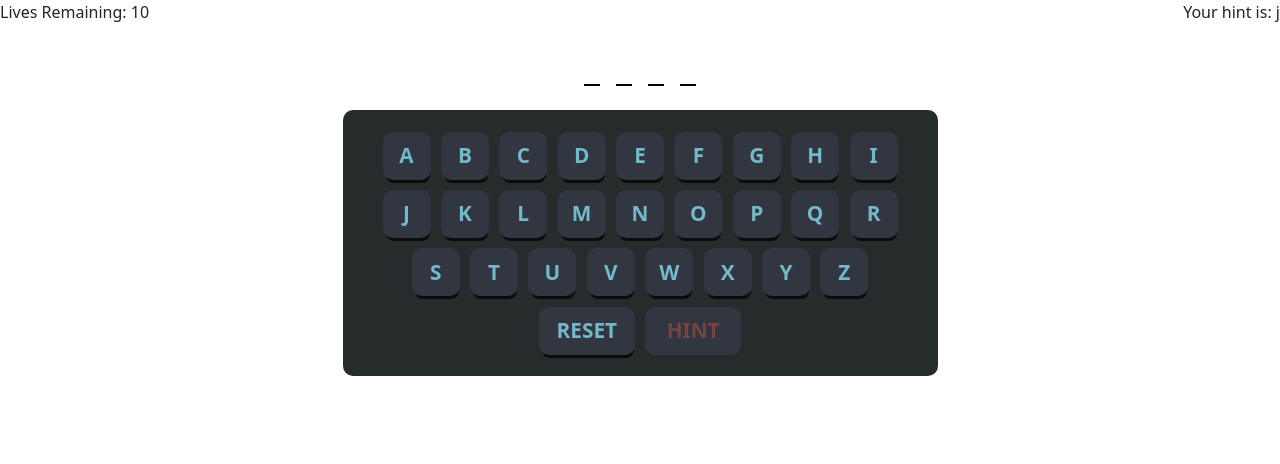
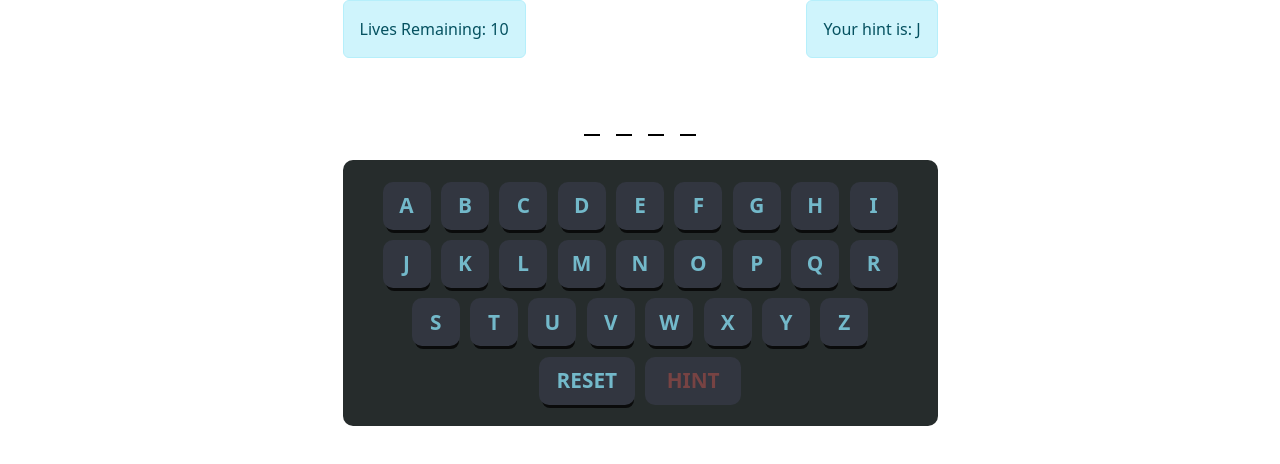
Before and after one commit to JVJS1/hangman, a plain HTML site: page index.html in a window 1280 px wide. Both pictures are taken after a click on the button "HINT". Drawn offline with nearby package versions, Linux system fonts and the light colour scheme.

Commit message:
style labels

```diff
--- a/css/style.css
+++ b/css/style.css
@@ -88,6 +88,8 @@ margin: 0 auto;
     flex-direction: row;
     align-items: center;
     justify-content: space-between;
+    max-width: 595px;
+    margin: 0 auto;
 }
 
 button.keyboardKey:disabled,
--- a/index.html
+++ b/index.html
@@ -12,12 +12,12 @@
   <body>
     <main>
       <section id="statusIndicator" class="statusIndicator">
-        <span>
+        <span class = "alert alert-info">
           <span>Lives Remaining: </span>
           <span id="livesCounter"></span>
         </span>
 
-        <span id="hintContainer"></span>
+        <span id="hintContainer"  class = "invisible"></span>
       </section>
       <section id="hiddenWord" class="hiddenWord"></section>
 
--- a/js/index.js
+++ b/js/index.js
@@ -5,6 +5,7 @@ const winMessage = "Congratulaions! You won!";
 const winCssClasses = "alert alert-success";
 const loseMessage = "I'm sorry... You're out of lives...";
 const loseCssClasses = "alert alert-danger";
+const hintCssClass = "alert alert-info";
 const words = ["java", "html", "javascript", "css", "python"];
 let guesses = [];
 let wordToGuess = undefined;
@@ -29,12 +30,13 @@ function displayHint() {
     const remainingLetters = [];
     for (const letter of wordToGuess) {
         if (!guesses.includes(letter)){
-            remainingLetters.push(letter);
+            remainingLetters.push(letter.toUpperCase());
         }
     }
     const hintIndex = getRandomInt(remainingLetters.length);
 
     const hintContainer = document.getElementById("hintContainer");
+    hintContainer.className = hintCssClass;
     hintContainer.innerText = `Your hint is: ${remainingLetters[hintIndex]}`;
     const hintButton = document.getElementById("hint");
     hintButton.disabled = true;
@@ -128,6 +130,9 @@ function newGame(){
     const winLoseSection = document.getElementById("winLose");
     winLoseSection.innerHTML = "";
     winLoseSection.className = "invisible";
+    const hintSection = document.getElementById("hintContainer");
+    hintSection.className = "invisible";
+
     // alege un cuvant aleator pentru ghicit si creaza html-ul pentru linii
     for(const letter of wordToGuess){
         const letterBox = document.createElement("span");
```
